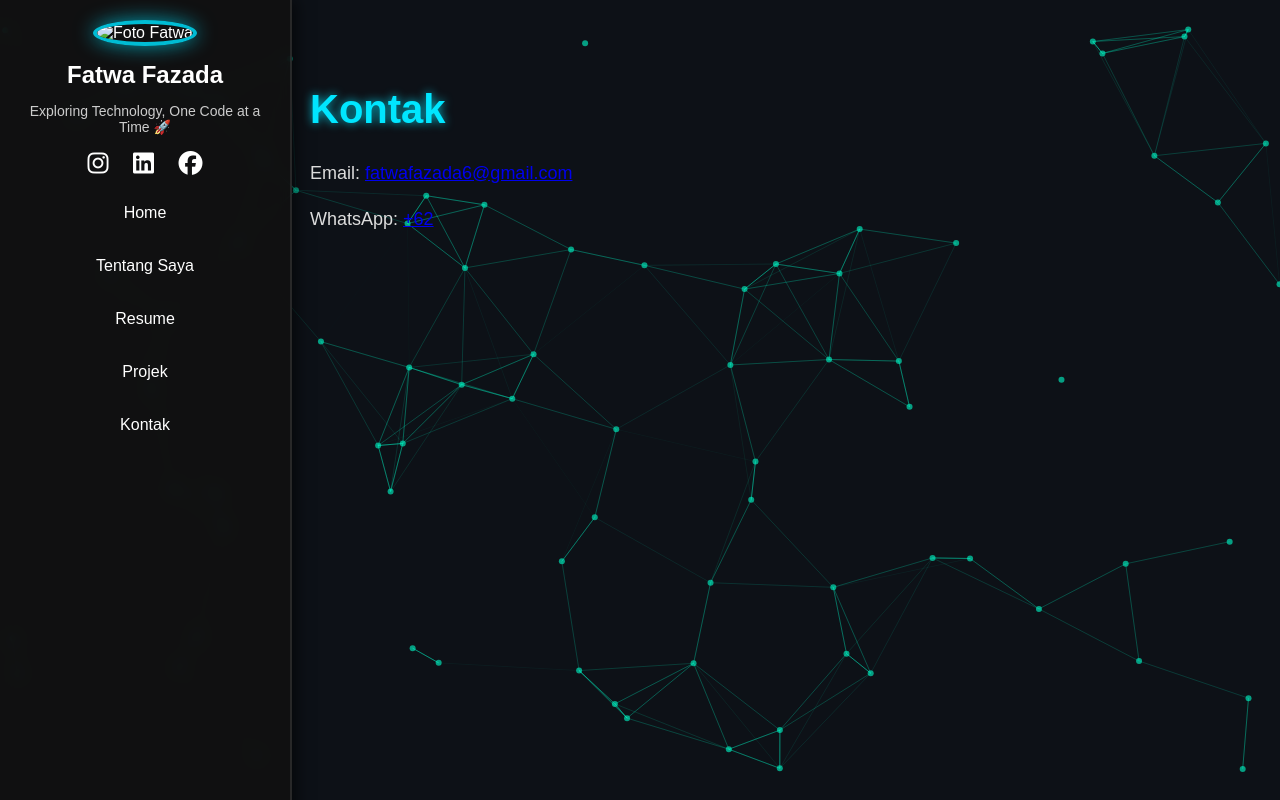
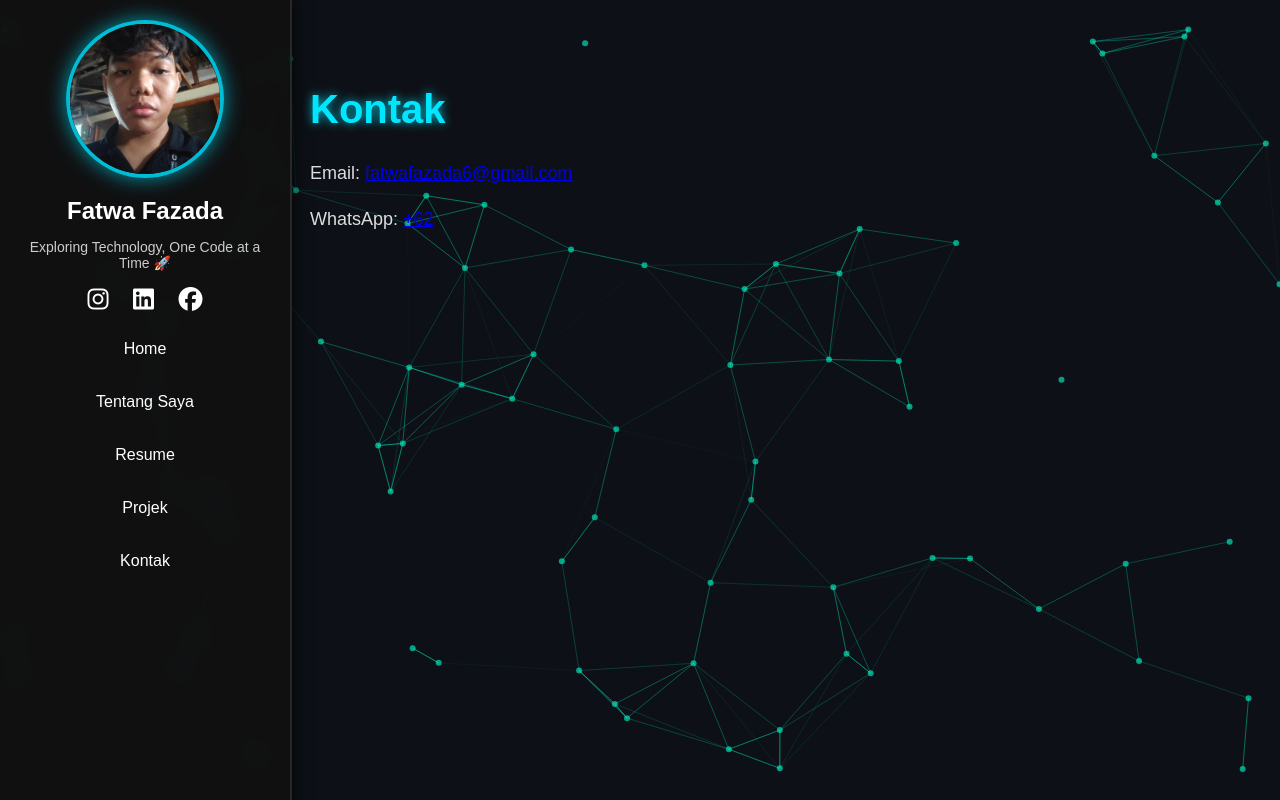
Before and after one commit to FatwaFazada/Portofolio, a plain HTML site: page contact.html in a window 1280 px wide. Drawn offline with nearby package versions, Linux system fonts and the light colour scheme.

Commit message:
Update contact.html

```diff
--- a/contact.html
+++ b/contact.html
@@ -15,7 +15,7 @@
 </head>
 <body>
   <aside class="sidebar">
-    <img src="img/foto-profil.jpg" alt="Foto Fatwa" class="profile-pic">
+    <img src="foto-profil.jpg" alt="Foto Fatwa" class="profile-pic">
     <h2>Fatwa Fazada</h2>
     <p>Exploring Technology, One Code at a Time 🚀</p>
      <div class="social-links">
```
